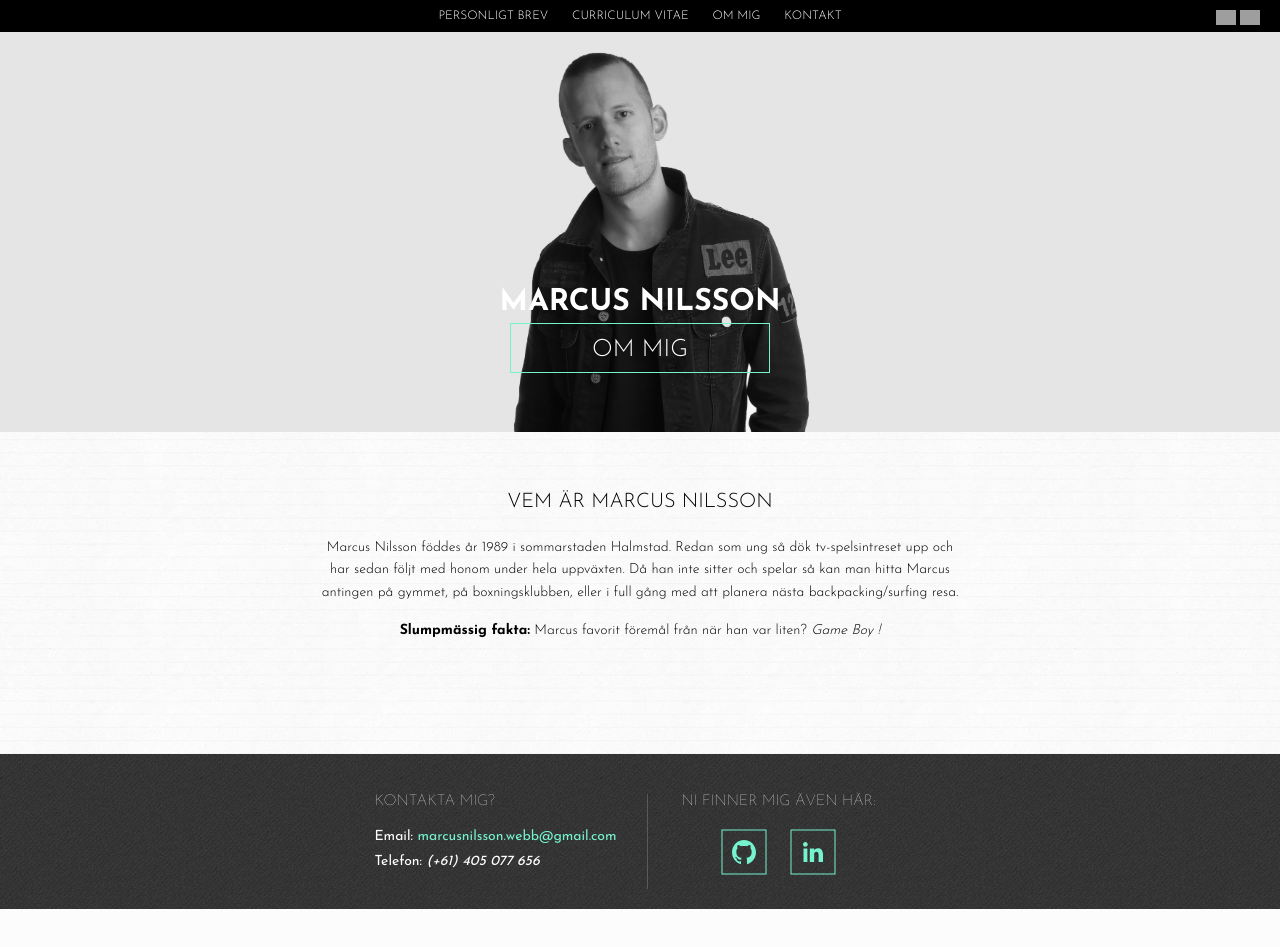
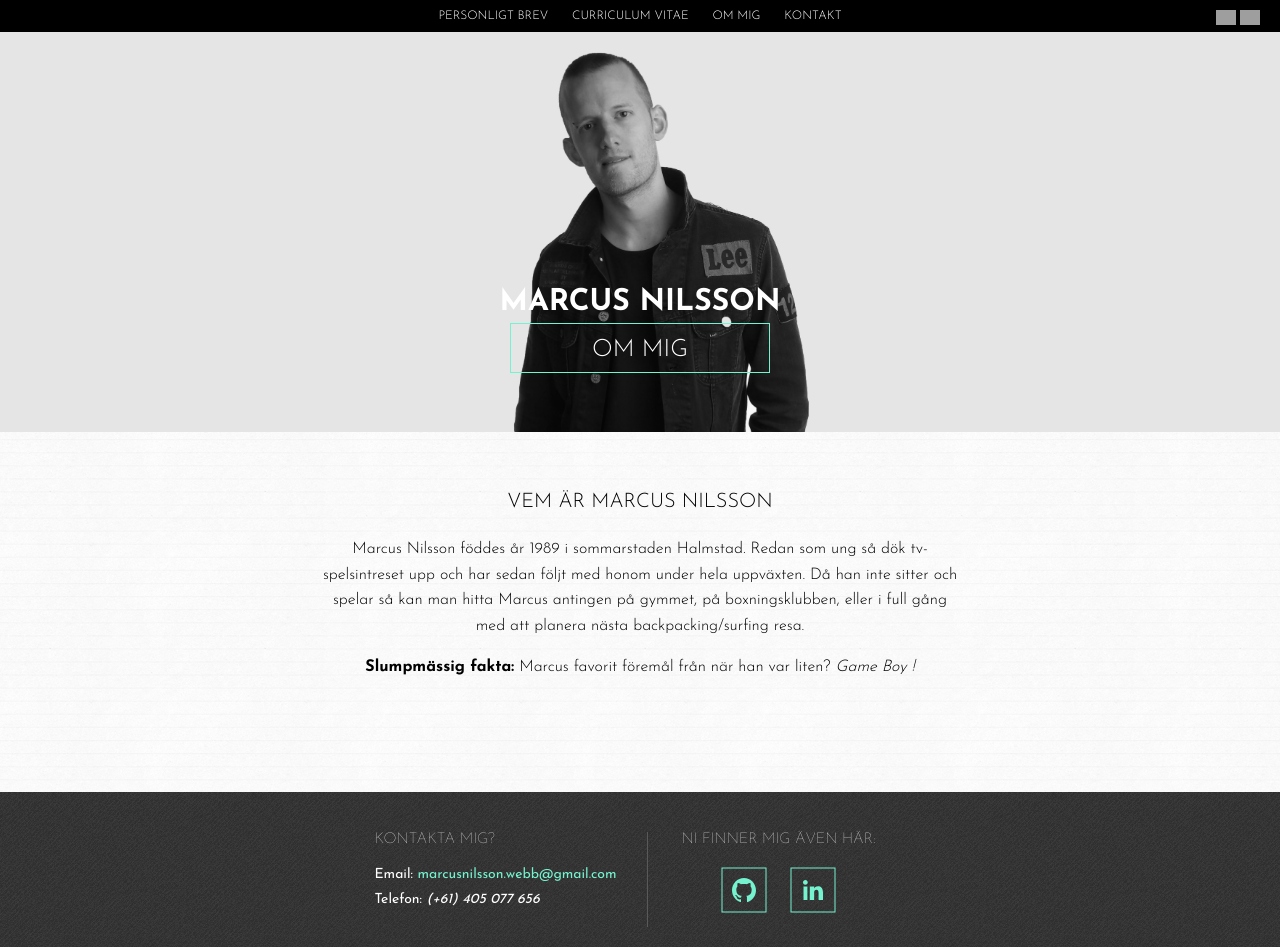
Before and after one commit to Zyntox/Zyntox.github.io, a Jekyll site: the page built from about-me.html, in a window 1280 px wide and 947 px high. Built offline with Jekyll 4.4.1, drawn with Linux system fonts in a browser that asks for light colours; grey boxes are pictures that could not be loaded.

Commit message:
More changes to fontsizes for mobile view.

```diff
--- a/_sass/layout.scss
+++ b/_sass/layout.scss
@@ -151,7 +151,7 @@ html, p, h1, h2, h3, h4, h5, h6 {
 p{
     margin: 0px 0 0px 0;
     font-size: 14px;
-    font-size: 1.4rem;
+    font-size: 1.6rem;
     font-weight: 300;
 }
 
```
